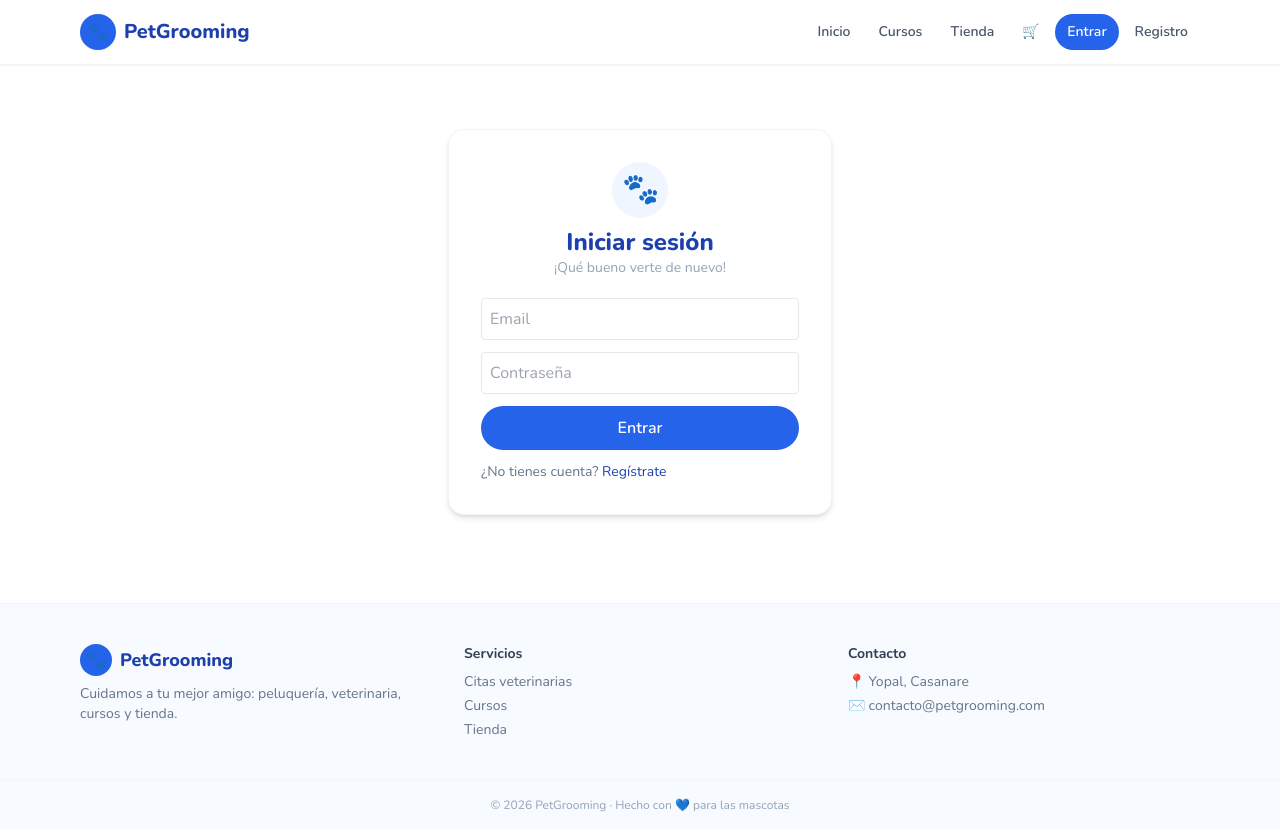
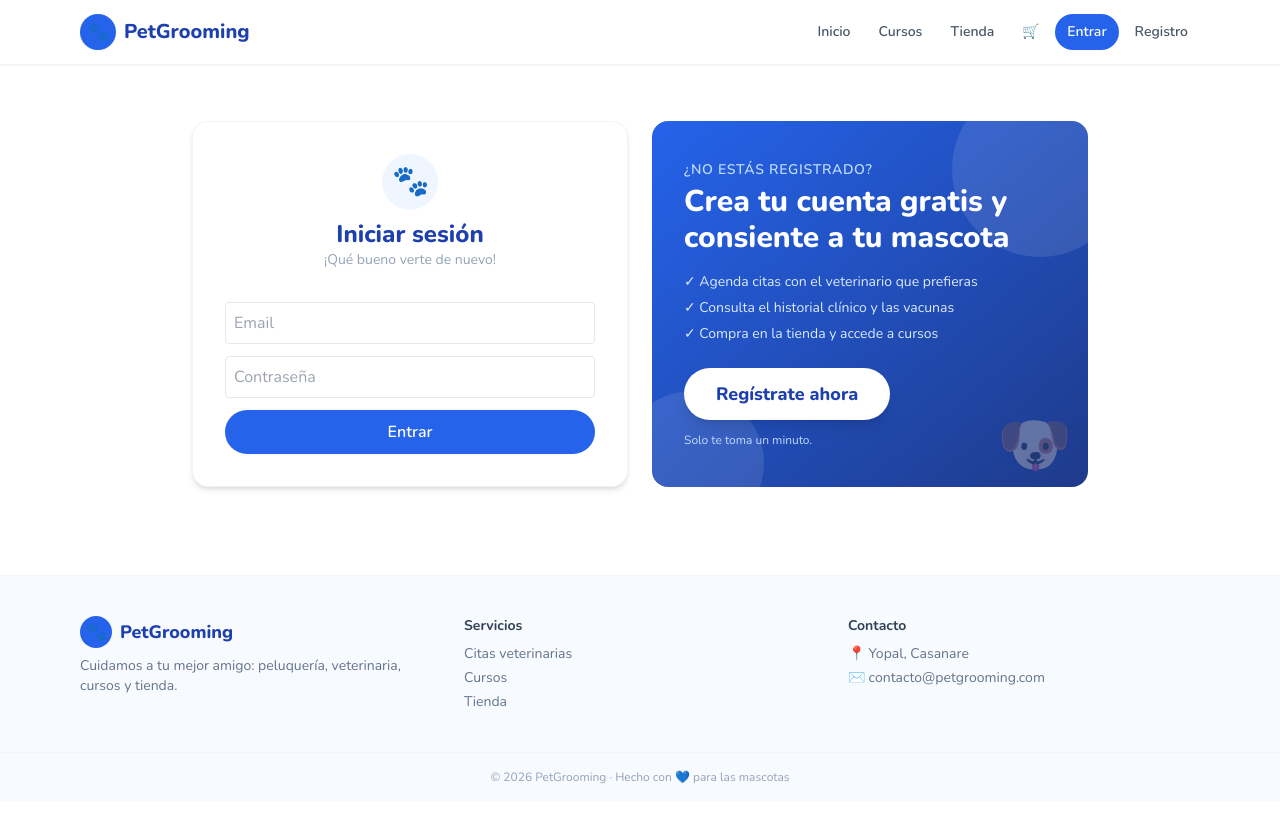
Before and after one commit to DrackZero/petgrooming, a React (Vite) app in the folder frontend/: page /login in a window 1280 px wide. After the commit the page ends 801 px from the top, so only its background shows below. Built offline with nearby package versions, Linux system fonts and the light colour scheme; no server answers.

Commit message:
Login con anuncio de registro: panel destacado con beneficios y boton Registrate ahora junto al formulario

```diff
--- a/frontend/src/pages/Login.jsx
+++ b/frontend/src/pages/Login.jsx
@@ -22,7 +22,9 @@ export default function Login() {
   };
 
   return (
-    <div className="max-w-sm mx-auto mt-10 bg-white p-8 rounded-2xl border border-slate-100 shadow-md">
+    <div className="max-w-4xl mx-auto mt-8 grid md:grid-cols-2 gap-6 items-stretch">
+      {/* Formulario de inicio de sesión */}
+      <div className="bg-white p-8 rounded-2xl border border-slate-100 shadow-md flex flex-col justify-center">
         <div className="text-center mb-5">
           <span className="inline-flex w-14 h-14 rounded-full bg-brand-50 items-center justify-center text-3xl">🐾</span>
           <h1 className="text-2xl font-extrabold text-brand-dark mt-2">Iniciar sesión</h1>
@@ -42,11 +44,39 @@ export default function Login() {
             value={form.password}
             onChange={(e) => setForm({ ...form, password: e.target.value })}
           />
-        <button className="w-full bg-brand text-white rounded-full py-2.5 font-semibold hover:bg-brand-dark transition">Entrar</button>
+          <button className="w-full bg-brand text-white rounded-full py-2.5 font-semibold hover:bg-brand-dark transition">
+            Entrar
+          </button>
         </form>
-      <p className="text-sm text-slate-500 mt-3">
-        ¿No tienes cuenta? <Link to="/register" className="text-brand-dark">Regístrate</Link>
+      </div>
+
+      {/* Anuncio: invitación a registrarse */}
+      <div className="relative overflow-hidden rounded-2xl bg-gradient-to-br from-brand-600 to-brand-900 text-white p-8 flex flex-col justify-center">
+        <div className="absolute -top-10 -right-10 w-44 h-44 rounded-full bg-white/10" aria-hidden="true" />
+        <div className="absolute -bottom-12 -left-8 w-36 h-36 rounded-full bg-white/10" aria-hidden="true" />
+        <span className="absolute bottom-3 right-4 text-6xl opacity-30 select-none" aria-hidden="true">🐶</span>
+
+        <div className="relative">
+          <p className="text-sm font-semibold uppercase tracking-wider text-brand-200">
+            ¿No estás registrado?
           </p>
+          <h2 className="text-2xl sm:text-3xl font-extrabold leading-tight mt-1">
+            Crea tu cuenta gratis y consiente a tu mascota
+          </h2>
+          <ul className="mt-4 space-y-1.5 text-sm text-brand-100">
+            <li>✓ Agenda citas con el veterinario que prefieras</li>
+            <li>✓ Consulta el historial clínico y las vacunas</li>
+            <li>✓ Compra en la tienda y accede a cursos</li>
+          </ul>
+          <Link
+            to="/register"
+            className="mt-6 inline-block bg-white text-brand-dark text-lg font-extrabold px-8 py-3 rounded-full shadow-lg hover:bg-brand-50 hover:scale-105 transition"
+          >
+            Regístrate ahora
+          </Link>
+          <p className="mt-3 text-xs text-brand-200">Solo te toma un minuto.</p>
+        </div>
+      </div>
     </div>
   );
 }
```
Lines whose indentation alone changed are shown as unchanged.
